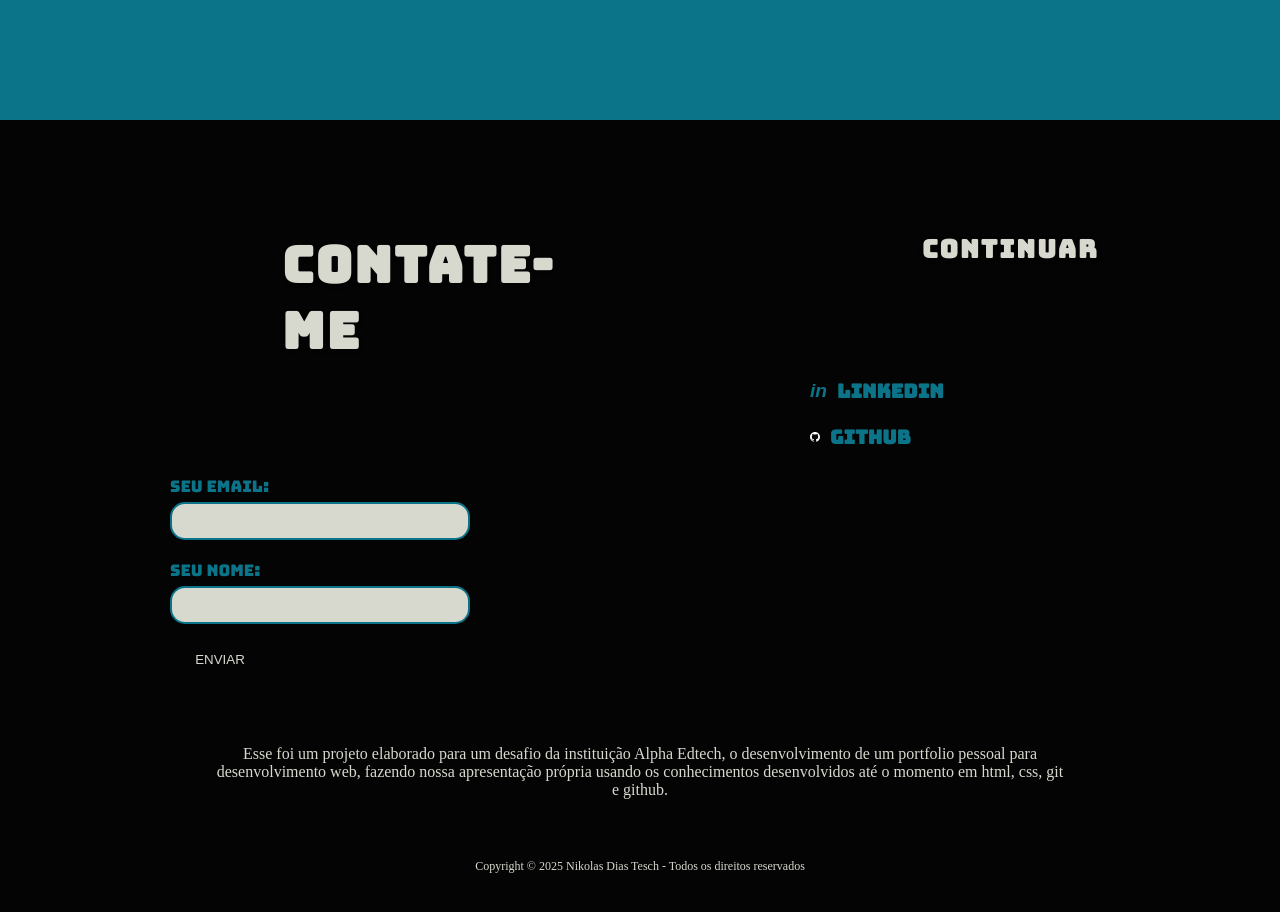
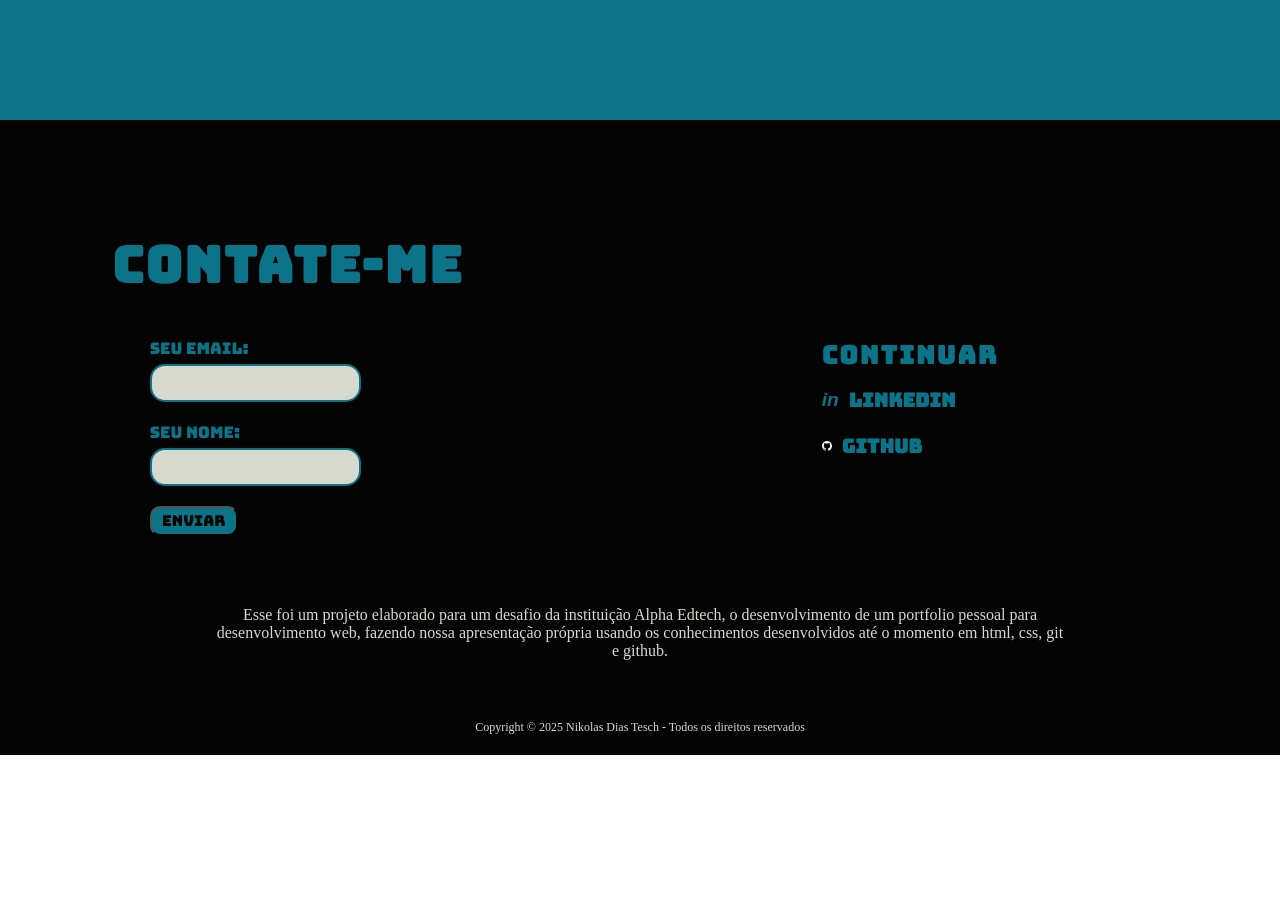
Before and after one commit to NikolasTesch/DesafioUiUx, a plain HTML site: page MAIN PAGE/Index.html in a window 1280 px wide. Shown: the part 3080-3992 px from the top of the page. After the commit the page ends 3835 px from the top, so only its background shows below. Drawn offline with Linux system fonts and the light colour scheme; a web font is replaced by a local one.

Commit message:
style.contatalign

```diff
--- a/MAIN PAGE/Index.html
+++ b/MAIN PAGE/Index.html
@@ -52,7 +52,8 @@
       <!-- --------------------------------------------- -->
       <section id="servicos" class="content-section">
         <h2 class="section-title">
-          SER<span class="section-title-outline-blue">VI</span>ÇOS</h2>
+          SER<span class="section-title-outline-blue">VI</span>ÇOS
+        </h2>
 
         <div class="services-container">
           <div class="service-card">
@@ -101,22 +102,21 @@
       <!--               SEÇÃO CONTATO                  -->
       <!-- --------------------------------------------- -->
       <section id="contato" class="content-section">
-      <div class="contact-header-content">
+        <h2 class="contact-title">CONTATE-ME</h2>
+        <!--  -->
+        <div class="contact-content">
           <div class="contact-form-container">
-          <h2 class="contact-title">CONTATE-ME</h2>
             <form action="#" method="POST" class="contact-form">
               <label for="email" class="form-label">Seu EMAIL:</label>
               <input type="email" id="email" name="email" class="form-input" />
               <label for="name" class="form-label">Seu NOME:</label>
               <input type="text" id="name" name="name" class="form-input" />
-
               <button type="submit" class="submit-button">ENVIAR</button>
             </form>
           </div>
 
-        <div class="contact-social-container">
+          <div class="social-container">
             <h2 class="social-title">CONTINUAR</h2>
-
             <div class="social-links">
               <a href="URL_DO_SEU_LINKEDIN" target="_blank" class="social-link">
                 <span class="social-icon">in</span> LINKEDIN
@@ -143,7 +143,7 @@
             Copyright © 2025 Nikolas Dias Tesch - Todos os direitos reservados
           </p>
         </footer>
+      </section>
     </div>
-    </section>
   </body>
 </html>
--- a/MAIN PAGE/styles.css
+++ b/MAIN PAGE/styles.css
@@ -304,13 +304,12 @@ a:visited {
 
 /* Seletor para o Modo Claro na Seção de Serviços */
 /* #theme-toggle:checked ~ #page-container .services-section { */
-  /* background-color: #a8d5e5; Cor de fundo diferente para o modo claro */
-
+/* background-color: #a8d5e5; Cor de fundo diferente para o modo claro */
 
 /* #theme-toggle:checked ~ #page-container .service-card { */
- /* border: 3px solid var(--accent-color);  Mantém a borda do accent-color atualizado */
+/* border: 3px solid var(--accent-color);  Mantém a borda do accent-color atualizado */
 
- /* ==================================== */
+/* ==================================== */
 /*            SEÇÃO PORTFOLIO           */
 /* ==================================== */
 #portfolio {
@@ -339,49 +338,42 @@ a:visited {
 /* ==================================== */
 /*              SEÇÃO CONTATO          */
 /* ==================================== */
-
+/* Section completa */
 #contato {
-  background-color:#040404;
-  color: #0c7489;
-  min-height: 100vh;
+  background-color: #040404;
   display: flex;
   flex-direction: column;
   align-items: center;
 }
 
-/* Contêiner principal para o formulário e redes */
-.contact-header-content {
+/* Container geral */
+.contact-content {
   font-family: "BUNGEE";
   display: flex;
-  justify-content: space-around;
+  gap: 20rem;
+  justify-content: center;
   align-items: flex-start;
+  margin-bottom: 70px; /* Espaço antes da frase de descrição */
   width: 100%;
-  margin-bottom: 70px; /* Espaço antes da frase de descrição */
-}
-
-/* TITULOS */
-.contact-title,
-.social-title {
-  font-family: "BUNGEE";
-  font-size: 50px;
-  color: #d7d9ce;
-  text-shadow: 0 2px 5px rgba(0, 0, 0, 0.219);
-  align-self: flex-start;
-  letter-spacing: 2px;
-  padding: 7rem;
-  margin-bottom: 0;
-}
-
-.social-title {
-  font-size: 25px;
 }
 
 /* FOLMULARIO DE CONTATO (NOME E EMAIL) */
-.contact-form-container {
-  width: 300px;
+/* TITULO */
+.contact-title {
+  font-family: "BUNGEE";
+  font-size: 50px;
+  color: #0c7489;
+  letter-spacing: 2px;
+  align-self: flex-start;
+  padding-top: 7rem;
+  padding-left: 7rem;
+  margin-bottom: 40px;
 }
 
+/* FOMULARIO EMAIL */
 .contact-form {
+  color: #0c7489;
+  margin-left: -60%;
   display: flex;
   flex-direction: column;
 }
@@ -393,34 +385,42 @@ a:visited {
 
 .form-input {
   font-family: "GOLDMAN";
-  width: 100%;
+  width: 60%;
   padding: 8px;
   margin-bottom: 20px;
   border: 2px solid #0c7489;
-  background-color: #d7d9ce; /* Fundo claro para o input */
+  background-color: #d7d9ce;
   border-radius: 15px;
   font-size: 1rem;
 }
 
-/* MESMA COISA DO BOTÃO START */
+/* BOTÃO SUBMIT */
 .submit-button {
-  width: 100px;
-  padding: 8px 15px;
-  background-color: var(--text-color);
-  color: #d7d9ce;
-  border: 2px solid var(--text-color);
-  cursor: pointer;
-  transition: background-color 0.3s, color 0.3s;
+  font-family: "BUNGEE";
+  color: #040404;
+  font-size: 15px;
+  padding: 3px 10px;
+  width: 25%;
+  background-color: #0c7489;
+  border-radius: 10px;
+  transition: ease-in-out 0.3s;
 }
 
 .submit-button:hover {
-  background-color: #0c7489;
-  color: #d7d9ce;
+  box-shadow: 0 0 20px #0c7489;
+  transform: translateY(-3px);
 }
 
-/* Estilos das Redes Sociais */
-.contact-social-container {
-  width: 300px;
+/* REDES SOCIAIS */
+/* TITULO */
+.social-title {
+  font-family: "BUNGEE";
+  font-size: 25px;
+  color: #0c7489;
+  align-self: flex-end;
+  letter-spacing: 2px;
+
+  margin-bottom: 15px;
 }
 
 .social-links {
@@ -432,7 +432,7 @@ a:visited {
 .social-link {
   display: flex;
   align-items: center;
-  color: var(--text-color);
+  color: #0c7489;
   text-decoration: none;
   font-size: 1.2rem;
   font-weight: bold;
@@ -442,6 +442,7 @@ a:visited {
 .social-link:hover {
   color: #0c7489;
 }
+
 
 .social-icon {
   font-family: Arial, sans-serif;
@@ -479,6 +480,7 @@ a:visited {
   padding: 20px 0;
   width: 100%;
   text-align: center;
+  margin-bottom: 0;
 }
 
 .footer-text {
```
Lines whose indentation alone changed are shown as unchanged.
